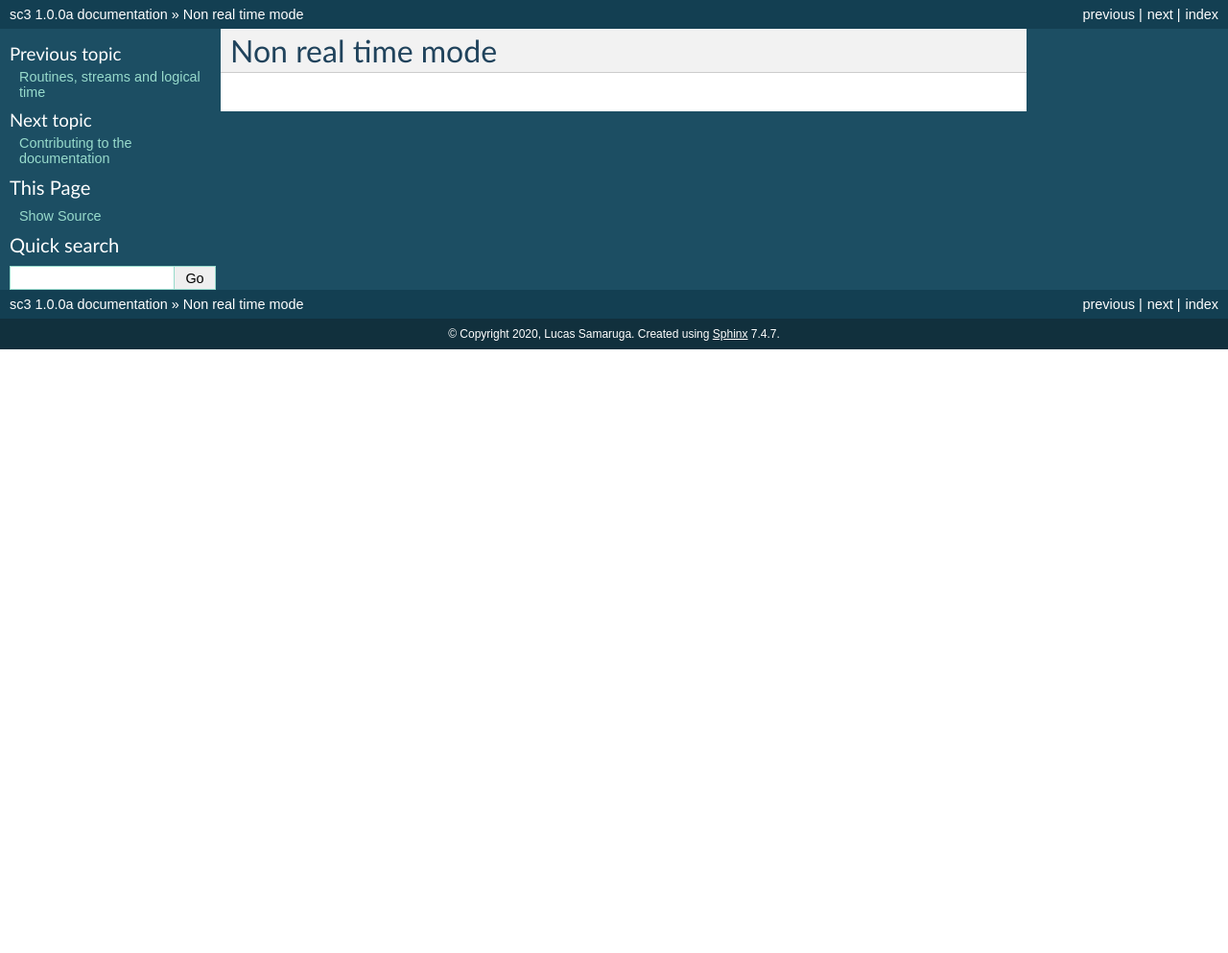
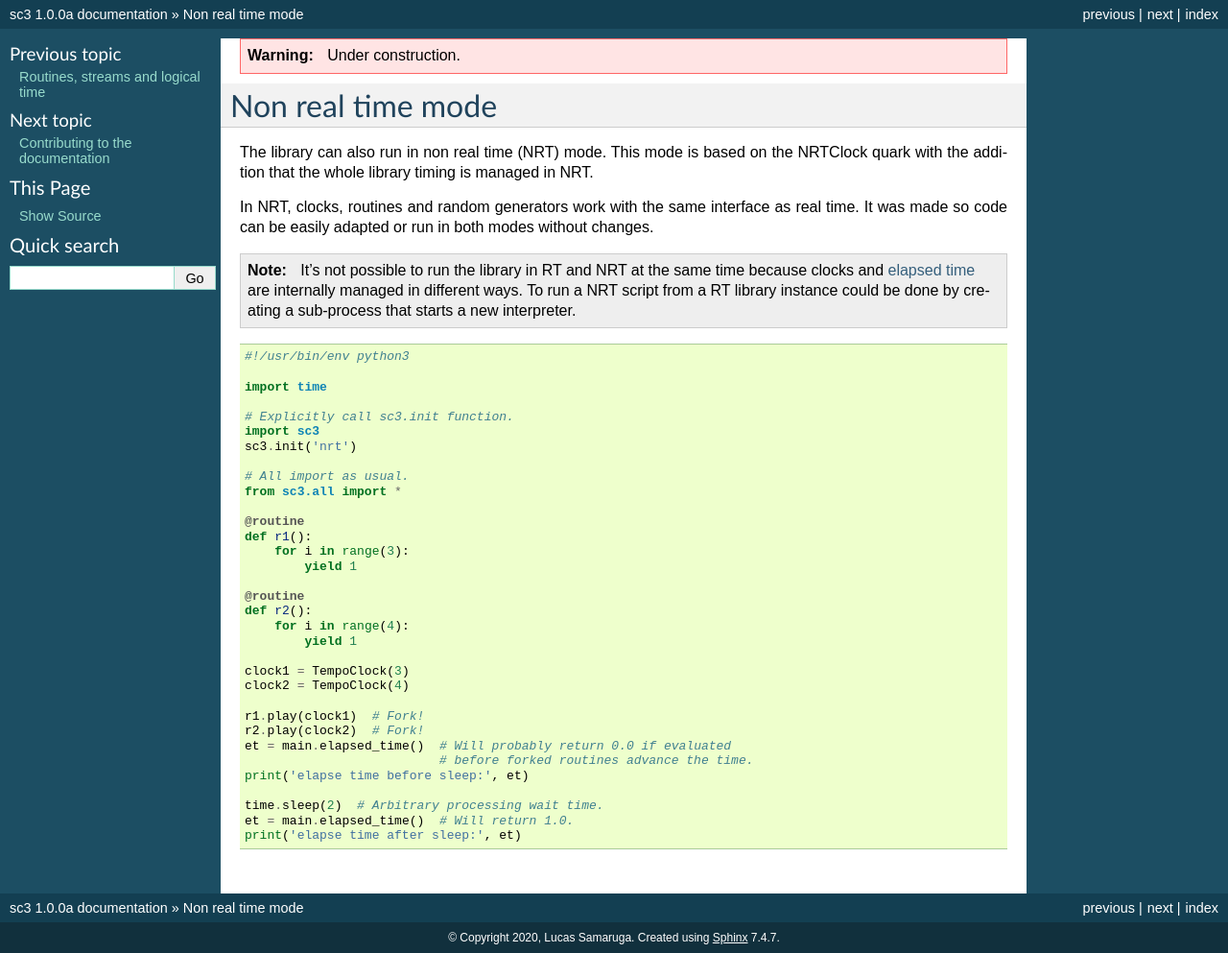
Before and after one commit to smrg-lm/sc3, a Sphinx documentation site: the page built from docs/source/nonrealtime.rst, in a window 1280 px wide. Shown: the whole page at 96% size. Built offline with Sphinx 7.4.7, drawn with Linux system fonts in a browser that asks for light colours; before the commit the page ends 900 px from its top, so only the background shows below that.

Commit message:
Documentation draft update.

```diff
--- a/docs/source/glossary.rst
+++ b/docs/source/glossary.rst
@@ -56,6 +56,11 @@ Glossary
       ugen that fires it.
       See :class:`sc3.synth.ugens.Done`.
 
+   elapsed time
+      In real time is the :term:`physical time` in seconds since the
+      library start. In non real time is the total time in seconds
+      advanced by routines playing on clocks.
+
    group
       A group in the server tree.
       See :class:`sc3.synth.node.Group`.
--- a/docs/source/nonrealtime.rst
+++ b/docs/source/nonrealtime.rst
@@ -1,6 +1,60 @@
 .. _nonrealtime:
+
+.. warning:: Under construction.
 
 Non real time mode
 ==================
 
 .. TODO (Also missing bits of the implementation).
+
+The library can also run in non real time (NRT) mode. This mode is
+based on the NRTClock quark with the addition that the whole library
+timing is managed in NRT.
+
+In NRT, clocks, routines and random generators work with the same
+interface as real time. It was made so code can be easily adapted
+or run in both modes without changes.
+
+.. note::
+   It's not possible to run the library in RT and NRT at the same time
+   because clocks and :term:`elapsed time` are internally managed in
+   different ways. To run a NRT script from a RT library instance could
+   be done by creating a sub-process that starts a new interpreter.
+
+::
+
+  #!/usr/bin/env python3
+
+  import time
+
+  # Explicitly call sc3.init function.
+  import sc3
+  sc3.init('nrt')
+
+  # All import as usual.
+  from sc3.all import *
+
+  @routine
+  def r1():
+      for i in range(3):
+          yield 1
+
+  @routine
+  def r2():
+      for i in range(4):
+          yield 1
+
+  clock1 = TempoClock(3)
+  clock2 = TempoClock(4)
+
+  r1.play(clock1)  # Fork!
+  r2.play(clock2)  # Fork!
+  et = main.elapsed_time()  # Will probably return 0.0 if evaluated
+                            # before forked routines advance the time.
+  print('elapse time before sleep:', et)
+
+  time.sleep(2)  # Arbitrary processing wait time.
+  et = main.elapsed_time()  # Will return 1.0.
+  print('elapse time after sleep:', et)
+
+.. Collection of OSC bundles.
```
Also changed, not shown: docs/source/basicroutine.rst (+6 -2 lines).
